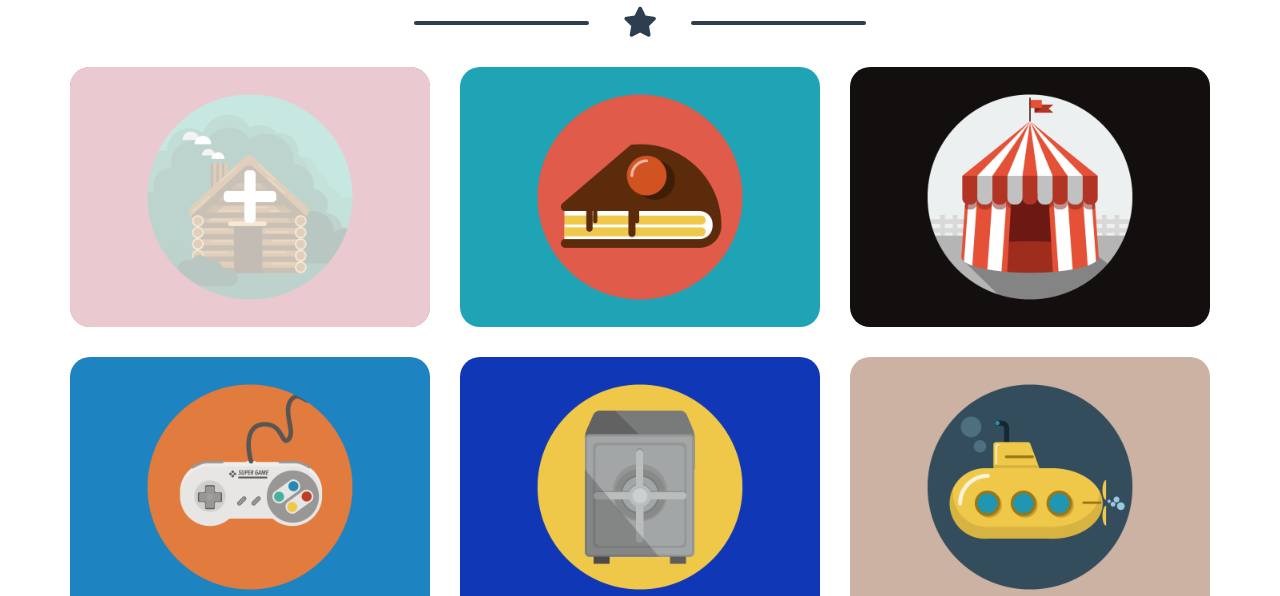
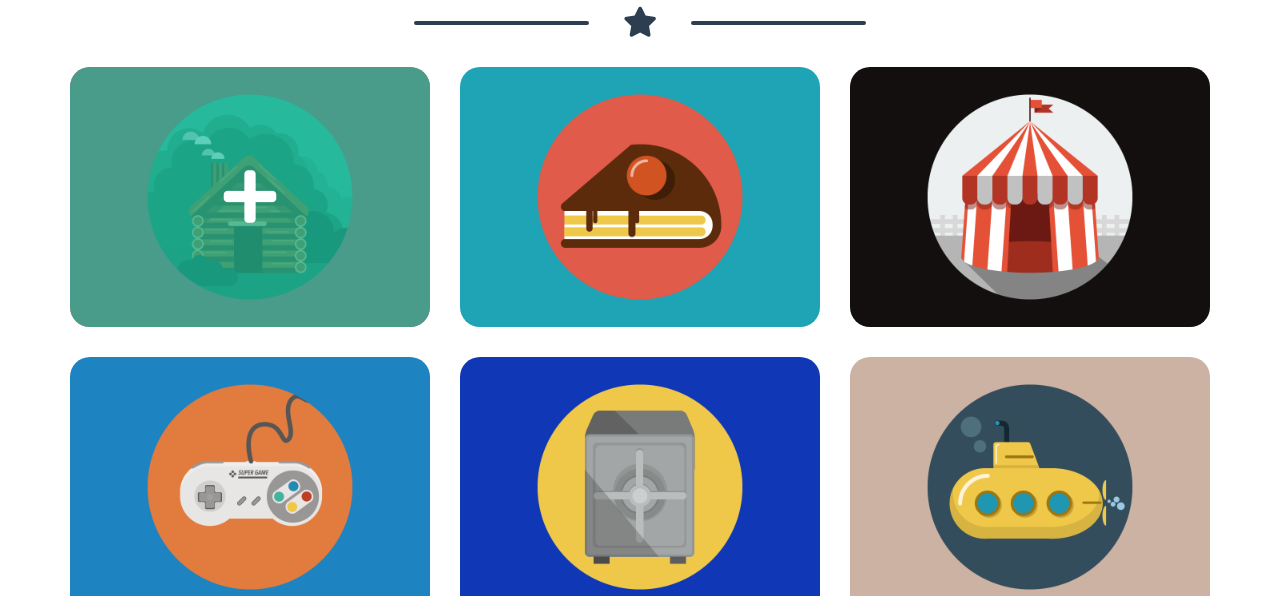
Before and after one commit to PaoloFrancesco-Marino/html-css-bootstrap-freelancer, a plain HTML site: page index.html in a window 1280 px wide. In both pictures the pointer is over the element 250 px from the left and 941 px from the top of the page. Shown: the part 745-1341 px from the top of the page. Drawn offline with nearby package versions, Linux system fonts and the light colour scheme.

Commit message:
Restayling - change color-layover:hover

```diff
--- a/styles/main.css
+++ b/styles/main.css
@@ -99,7 +99,7 @@
 }
 
 .portfolio-img:hover .layover {
-  background: rgba(255, 255, 255, 0.7)
+  background: rgba(26, 188, 156, 0.7)
 }
 
 .portfolio-img .layover i {
```
